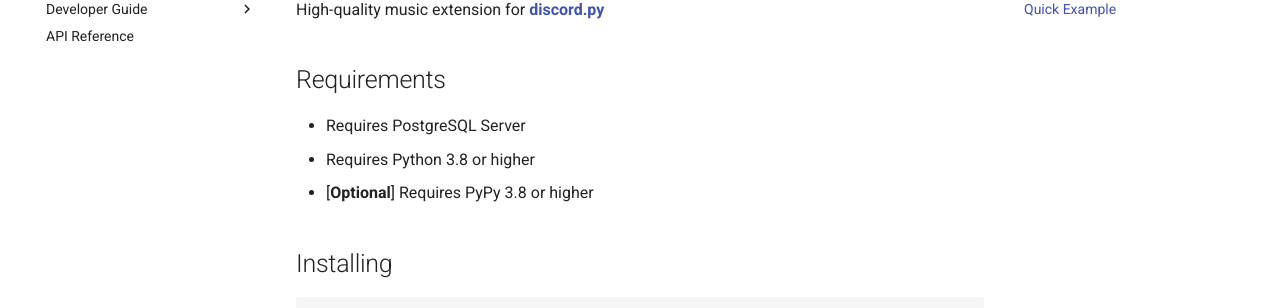
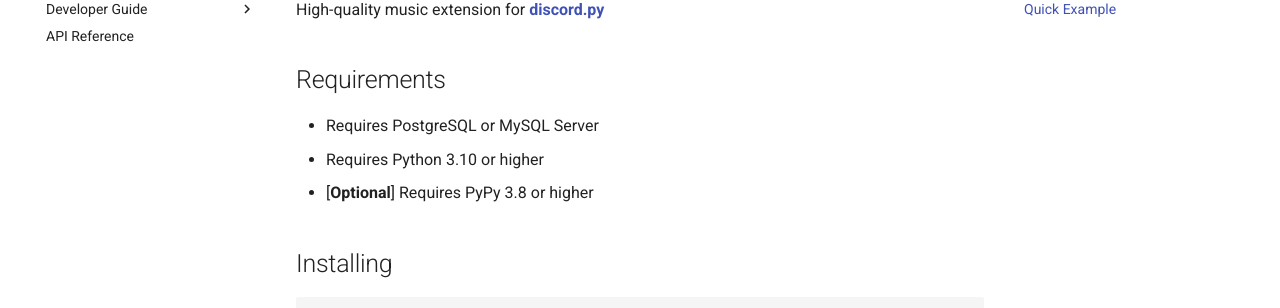
Before and after one commit to zeroday0619/HQME, an MkDocs documentation site: the page built from docs/index.md, in a window 1280 px wide. Shown: the part 183-491 px from the top of the page. Built offline with MkDocs 1.6.1 and Material for MkDocs 9.7.7, drawn with Linux system fonts in a browser that asks for light colours.

```diff
--- a/docs/index.md
+++ b/docs/index.md
@@ -4,8 +4,8 @@
 
 ## Requirements
 
-- Requires PostgreSQL Server
-- Requires Python 3.8 or higher
+- Requires PostgreSQL or MySQL Server
+- Requires Python 3.10 or higher
 - [**Optional**] Requires PyPy 3.8 or higher
 
 ## Installing
```
Also changed, not shown: README.md (+2 -3 lines), requirements-dev.txt (+7 -7 lines), requirements.txt (+4 -3 lines), 2 other files.
